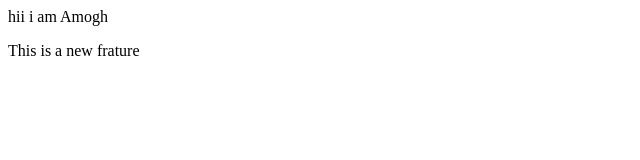
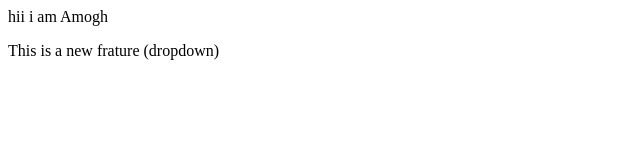
Before and after one commit to amogh-vnr/localrepo, a plain HTML site: page index.html in a window 1280 px wide. Shown: the full height of the page, 0-640 px from the left. Drawn offline with Linux system fonts and the light colour scheme.

Commit message:
Add dropdown

```diff
--- a/index.html
+++ b/index.html
@@ -1,2 +1,2 @@
 <p>hii i am Amogh</p>
-<p>This is a new frature</p>
+<p>This is a new frature (dropdown)</p>
```
